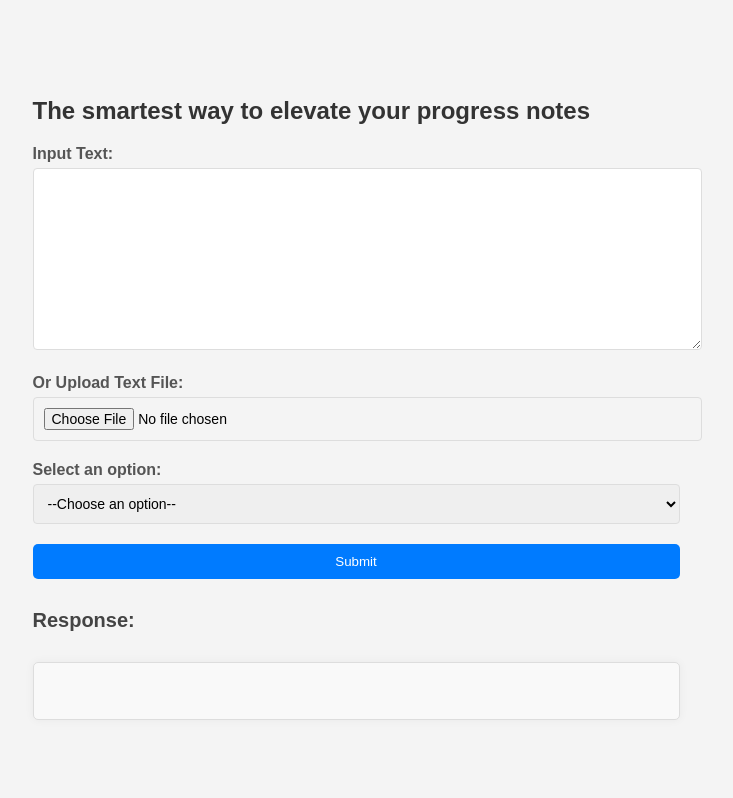
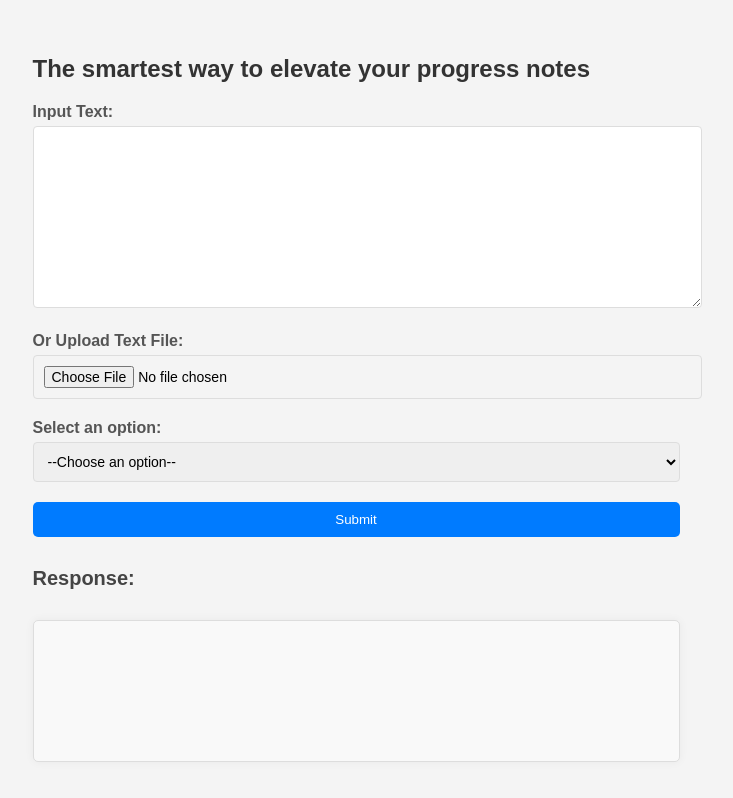
Before and after one commit to avigewirtz/billing, a React (Create React App) app: page / in a window 1280 px wide. Shown: the whole page, without its empty margins (284-1017 px from the left). Built offline with nearby package versions, Linux system fonts and the light colour scheme.

Commit message:
make it better

```diff
--- a/src/pages/HomePage.css
+++ b/src/pages/HomePage.css
@@ -69,7 +69,6 @@ h2 {
     color: #444;
 }
 /* Existing styles... */
-
 .response-box {
     margin-top: 30px;
     padding: 20px;
@@ -77,7 +76,9 @@ h2 {
     border-radius: 5px;
     background-color: #f9f9f9;
     box-shadow: 0 0 10px rgba(0, 0, 0, 0.05);
+    min-height: 100px; /* Set a minimum height here */
 }
+
 
 h2 {
     font-size: 20px;
```
